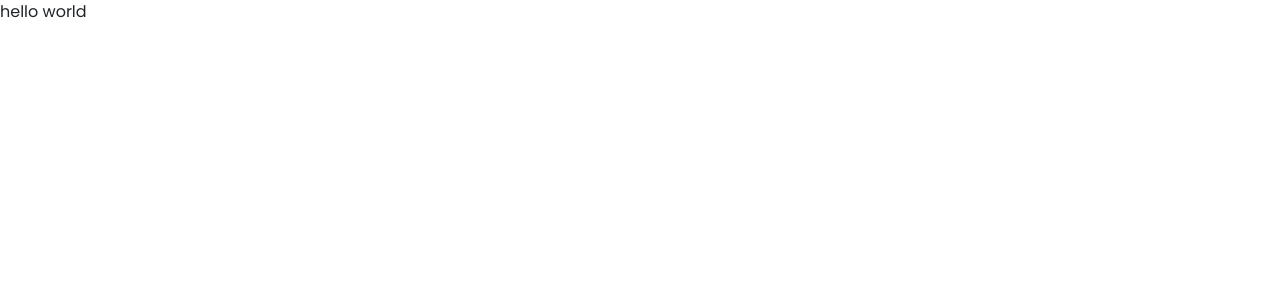
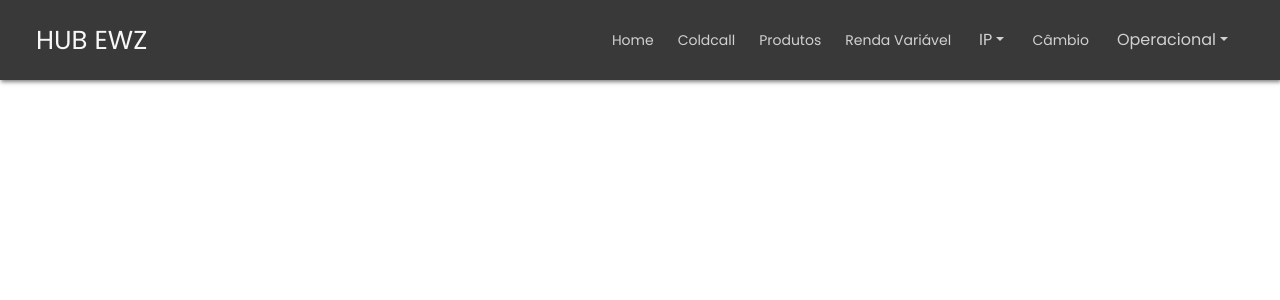
Before and after one commit to itslucassouza/template, a React (Create React App) app: page / in a window 1280 px wide. Shown: the top 300 px of the page. Built offline with nearby package versions, Linux system fonts and the light colour scheme.

Commit message:
Created Navbar component.

```diff
--- a/package.json
+++ b/package.json
@@ -11,6 +11,7 @@
     "react": "^17.0.1",
     "react-bootstrap": "^1.4.3",
     "react-dom": "^17.0.1",
+    "react-icons": "^4.1.0",
     "react-scripts": "4.0.1",
     "web-vitals": "^0.2.4"
   },
--- a/src/App.js
+++ b/src/App.js
@@ -1,7 +1,13 @@
+import Navbar from "./components/Navbar";
+
 import "./App.scss";
 
 function App() {
-  return <div className="App">hello world</div>;
+  return (
+    <div className="App">
+      <Navbar />
+    </div>
+  );
 }
 
 export default App;
--- a/src/App.scss
+++ b/src/App.scss
@@ -19,6 +19,9 @@ button {
   --black-color: #222222;
   --gray-color: #393939;
   --card-bg-color: #7f7f7f;
+
+  --normal-text: 16px;
+  --small-text: 14px;
 }
 
 .App {
--- /dev/null
+++ b/src/components/Navbar/index.js
@@ -0,0 +1,46 @@
+import React, { useState } from "react";
+import { Nav, NavDropdown } from "react-bootstrap";
+import { FaBars, FaTimes } from "react-icons/fa";
+
+import "./styles.scss";
+
+const NavbarComponent = () => {
+  const [mobileMenu, setMobileMenu] = useState(false);
+
+  const handleClickMobileMenu = () => setMobileMenu(!mobileMenu);
+
+  return (
+    <header className="header-container">
+      <span className="logo">HUB EWZ</span>
+
+      <div className="mobile-menu" onClick={handleClickMobileMenu}>
+        {mobileMenu ? <FaTimes /> : <FaBars />}
+      </div>
+
+      <Nav
+        className="nav-container"
+        style={{ right: mobileMenu ? "0" : "-999px" }}
+      >
+        <ul>
+          <li>Home</li>
+          <li>Coldcall</li>
+          <li>Produtos</li>
+          <li>Renda Variável</li>
+          <NavDropdown title="IP" id="collasible-nav-dropdown">
+            <NavDropdown.Item href="#">Imobiliário</NavDropdown.Item>
+            <NavDropdown.Item href="#">Saúde</NavDropdown.Item>
+            <NavDropdown.Item href="#">Vida</NavDropdown.Item>
+          </NavDropdown>
+          <li>Câmbio</li>
+          <NavDropdown title="Operacional" id="collasible-nav-dropdown">
+            <NavDropdown.Item href="#">Marketing</NavDropdown.Item>
+            <NavDropdown.Item href="#">Recursos Humanos</NavDropdown.Item>
+            <NavDropdown.Item href="#">Tecnologia</NavDropdown.Item>
+          </NavDropdown>
+        </ul>
+      </Nav>
+    </header>
+  );
+};
+
+export default NavbarComponent;
--- /dev/null
+++ b/src/components/Navbar/styles.scss
@@ -0,0 +1,84 @@
+.header-container {
+  width: 100vw;
+  height: 80px;
+  padding: 0 18px;
+  display: flex;
+  align-items: center;
+  justify-content: space-between;
+  background: var(--gray-color);
+  box-shadow: 1px 1.5px 4px rgba(0, 0, 0, 0.5);
+
+  .logo {
+    color: var(--white-color);
+    font-weight: 400;
+    font-size: 26px;
+    height: fit-content;
+    margin: 0;
+  }
+
+  @media screen and (min-width: 720px) {
+    padding: 0 36px;
+  }
+}
+
+.nav-container {
+  width: 100%;
+  height: calc(100vh - 80px);
+  display: flex;
+  justify-content: center;
+  position: absolute;
+  top: 80px;
+  padding-top: 36px;
+  background: var(--gray-color);
+  transition: all 0.3s ease-out;
+
+  ul {
+    list-style: none;
+    display: flex;
+    flex-direction: column;
+    align-items: center;
+
+    li {
+      color: var(--white-alt-color);
+      margin: 12px 0;
+      font-size: var(--small-text);
+      cursor: pointer;
+    }
+
+    .dropdown-toggle {
+      color: var(--white-alt-color);
+    }
+  }
+
+  @media screen and (min-width: 720px) {
+    width: 40%;
+  }
+
+  @media screen and (min-width: 940px) {
+    height: 100px;
+    align-items: center;
+    width: fit-content;
+    background: none;
+    position: initial;
+    padding: 0;
+
+    ul {
+      flex-direction: row;
+      margin: 0;
+
+      li {
+        margin: 0 12px;
+      }
+    }
+  }
+}
+
+.mobile-menu {
+  display: inherit;
+  color: var(--white-color);
+  cursor: pointer;
+
+  @media screen and (min-width: 940px) {
+    display: none;
+  }
+}
```
Also changed, not shown: 1 other file (tests, documents, lock files or other folders).
